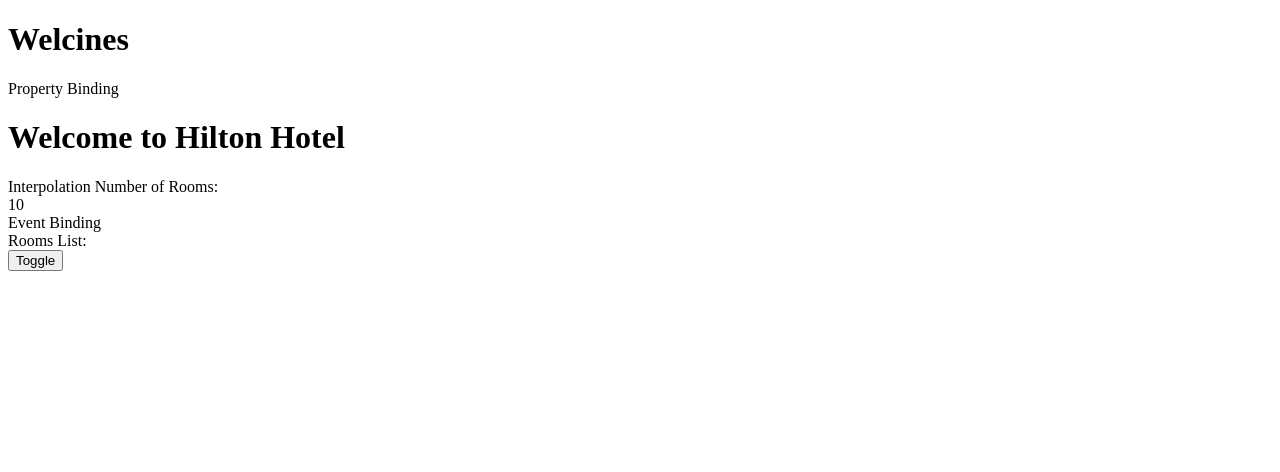
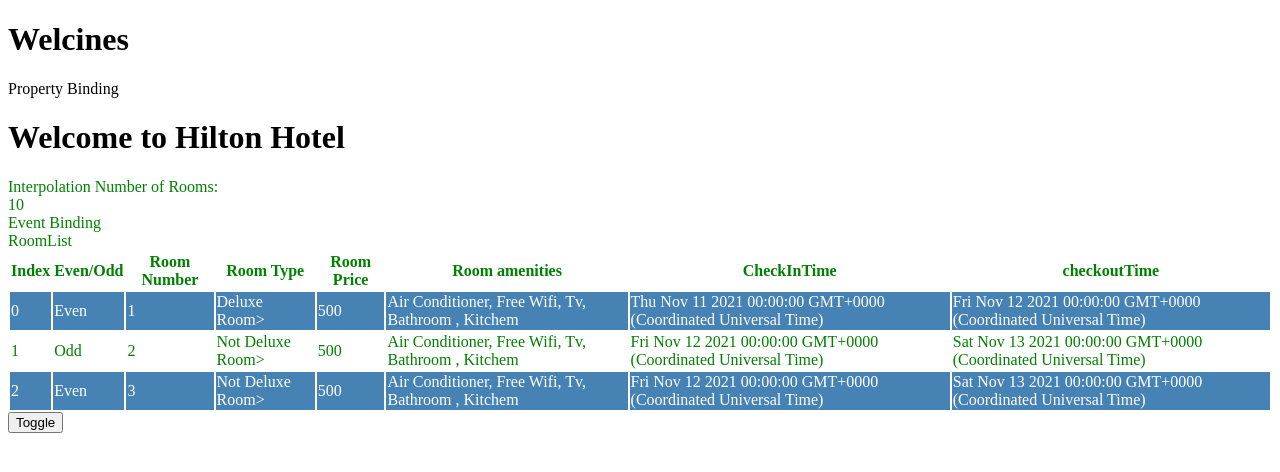
Before and after one commit to Emhyrvs/hotelinventoryapp, an Angular app: page / in a window 1280 px wide. Shown: the top 472 px of the page. Built offline with nearby package versions, Linux system fonts and the light colour scheme.

Commit message:
derictivies

```diff
--- a/src/app/app.component.ts
+++ b/src/app/app.component.ts
@@ -7,4 +7,6 @@
 })
 export class AppComponent {
   title = 'hotelinventoryapp';
+
+  role = 'Admin';
 }
--- a/src/app/rooms/rooms.component.html
+++ b/src/app/rooms/rooms.component.html
@@ -3,17 +3,46 @@
 <h1>Welcome to  {{hotelName}} </h1>
 
 
-
-<div [hidden] = "hiderooms">
+<div [ngStyle]="{'color': rooms.availableRooms ? 'green' : 'red'}">
+<div [hidden] = "hiderooms"  >
+    <div [hidden] = "hiderooms" >
     Interpolation
     Number of Rooms:
     <div [innerText]="numberOfRooms"></div>
     Event Binding
 
 </div>
+</div>
+<div *ngIf="rooms.availableRooms > 0">
+    RoomList
+    <table>
+        <tr>
+            <th>Index</th>
+            <th>Even/Odd</th>
+            <th>Room Number</th>
+            <th>Room Type</th>
+            <th> Room Price</th>
+            <th>Room amenities</th>
+            <th> CheckInTime</th>
+            <th>checkoutTime</th>
+        </tr>
+        <tr
+         [ngClass]="e ? 'even' : 'odd'"
+        *ngFor="let room of roomList; let e = even; let o = odd; let i = index"
+        >
+            <td>{{i}}</td>
+            <td>{{e? "Even" : "Odd"}}</td>
+            <td>{{room.roomNumber}}</td>
+            <td>{{room.roomType}}></td>
+            <td>{{room.price}}</td>
+            <td>{{room.amenties}}</td>
+            <td>{{room.checkinTime}}</td>
+            <td>{{room.checkoutTime}}</td>
+        </tr>
+    </table>
 
-<div *ngIf="rooms.availableRooms > 0">
-    Rooms List:
+
 
 </div>
+
 <button (click)="toogle()">Toggle</button>
--- a/src/app/rooms/rooms.component.scss
+++ b/src/app/rooms/rooms.component.scss
@@ -0,0 +1,11 @@
+.even
+{
+    background-color: steelblue;
+    color: white;
+}
+
+.add
+{
+    color:white;
+    background-color: red;
+}
--- a/src/app/rooms/rooms.component.ts
+++ b/src/app/rooms/rooms.component.ts
@@ -1,5 +1,6 @@
 import { Component, OnInit } from '@angular/core';
 import { Room } from './rooms';
+import {RoomList} from './rooms';
 @Component({
   selector: 'app-rooms',
   templateUrl: './rooms.component.html',
@@ -24,6 +25,43 @@
     availableRooms:10,
     bookedRooms: 5,
   }
+
+  roomList : RoomList[] =
+  [
+    {
+      roomNumber: 1,
+  roomType: 'Deluxe Room',
+  amenties: 'Air Conditioner, Free Wifi, Tv, Bathroom , Kitchem ',
+  price : 500,
+  photos: 'https://th.bing.com/th/id/R.6afc61b50aabe45a2e6c68eae2c217ba?rik=L2W0YWncfjZBVA&riu=http%3a%2f%2fwww.shutterstock.com%2fblog%2fwp-content%2fuploads%2fsites%2f5%2f2016%2f03%2ffall-trees-road-1.jpg&ehk=KA%2bzFrmYoWsdK4k7v%2fgfNkd1T2rdnNtpF5ICdLIxAeM%3d&risl=&pid=ImgRaw&r=0',
+  checkinTime: new Date('11-November-2021'),
+  checkoutTime: new Date('12-Nov-2021')
+  },
+  {
+    roomNumber: 2,
+    roomType: 'Not Deluxe Room',
+  amenties: 'Air Conditioner, Free Wifi, Tv, Bathroom , Kitchem ',
+  price : 500,
+  photos: 'https://th.bing.com/th/id/R.6afc61b50aabe45a2e6c68eae2c217ba?rik=L2W0YWncfjZBVA&riu=http%3a%2f%2fwww.shutterstock.com%2fblog%2fwp-content%2fuploads%2fsites%2f5%2f2016%2f03%2ffall-trees-road-1.jpg&ehk=KA%2bzFrmYoWsdK4k7v%2fgfNkd1T2rdnNtpF5ICdLIxAeM%3d&risl=&pid=ImgRaw&r=0',
+  checkinTime: new Date('12-November-2021'),
+  checkoutTime: new Date('13-Nov-2021')
+  },
+
+
+
+  {
+    roomNumber: 3,
+    roomType: 'Not Deluxe Room',
+  amenties: 'Air Conditioner, Free Wifi, Tv, Bathroom , Kitchem ',
+  price : 500,
+  photos: 'https://th.bing.com/th/id/R.6afc61b50aabe45a2e6c68eae2c217ba?rik=L2W0YWncfjZBVA&riu=http%3a%2f%2fwww.shutterstock.com%2fblog%2fwp-content%2fuploads%2fsites%2f5%2f2016%2f03%2ffall-trees-road-1.jpg&ehk=KA%2bzFrmYoWsdK4k7v%2fgfNkd1T2rdnNtpF5ICdLIxAeM%3d&risl=&pid=ImgRaw&r=0',
+  checkinTime: new Date('12-November-2021'),
+  checkoutTime: new Date('13-Nov-2021')
+  }
+
+
+  ]
+
   toogle()
   {
 this.hiderooms = !this.hiderooms;
```
Also changed, not shown: src/app/app.component.html (+14 -0 lines), src/app/rooms/rooms.ts (+12 -0 lines).
